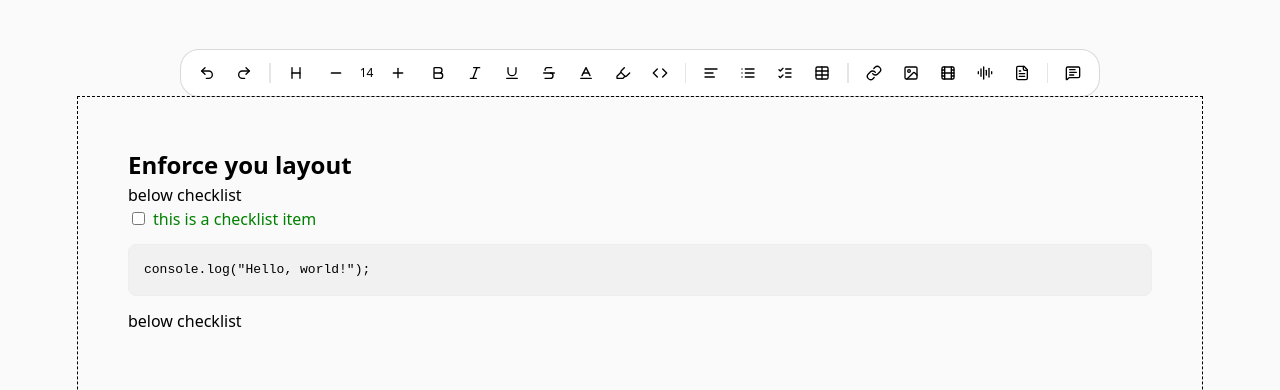
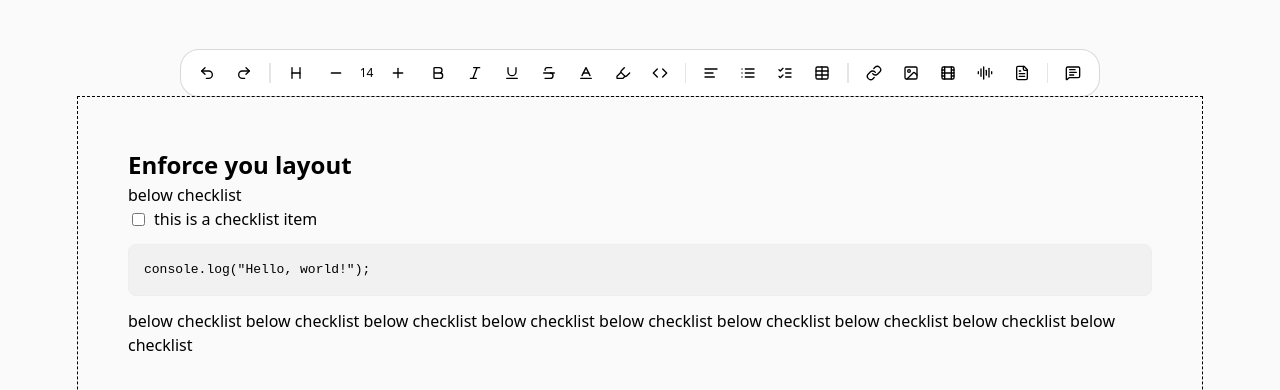
Before and after one commit to tyx2000/rich-map, a React (Vite) app: page / in a window 1280 px wide. Shown: the top 390 px of the page. Built offline with nearby package versions, Linux system fonts and the light colour scheme.

Commit message:
feat: comment

```diff
--- /dev/null
+++ b/src/components/slatejs/components/badgeElement.jsx
@@ -0,0 +1,11 @@
+import styles from './element.module.css';
+
+export default function BadgeElement(props) {
+  const { attributes, children } = props;
+
+  return (
+    <span contentEditable="false" {...attributes} className={styles.badgeEle}>
+      {children}
+    </span>
+  );
+}
--- a/src/components/slatejs/components/checklistItemElement.jsx
+++ b/src/components/slatejs/components/checklistItemElement.jsx
@@ -20,7 +20,10 @@ export default function ChecklistItemElement(props) {
         justifyContent: alignDirection,
       }}
     >
-      <span contentEditable={false} style={{ marginRight: 5 }}>
+      <span
+        contentEditable={false}
+        style={{ width: 26, display: 'flex', alignItems: 'center' }}
+      >
         <input
           type="checkbox"
           checked={checked}
@@ -38,7 +41,7 @@ export default function ChecklistItemElement(props) {
         contentEditable={!readonly}
         suppressContentEditableWarning
         style={{
-          color: checked ? 'red' : 'green',
+          color: checked ? 'red' : '#000',
           opacity: checked ? 0.6 : 1,
           textDecoration: checked ? 'line-through' : 'none',
           outline: 'none',
--- /dev/null
+++ b/src/components/slatejs/components/commentInput.jsx
@@ -0,0 +1,51 @@
+import { useEffect, useRef, useState } from 'react';
+import Portal from '../../portal';
+import styles from './element.module.css';
+
+export default function CommentInput({ showCommentInput, onOk }) {
+  const ref = useRef(null);
+  const [comment, setComment] = useState('');
+
+  useEffect(() => {
+    const el = ref.current;
+    if (!el) return;
+    if (showCommentInput) {
+      const domSelection = window.getSelection();
+      const domRange = domSelection.getRangeAt(0);
+      const offset = domRange.getBoundingClientRect();
+      el.style.opacity = '1';
+      el.style.top = `${offset.top + window.pageYOffset + el.offsetHeight}px`;
+      el.style.left = `${offset.left + window.pageXOffset - el.offsetWidth / 2 + offset.width / 2}px`;
+    } else {
+      el.style.opacity = '0';
+      el.style.top = '-10000px';
+      el.style.left = '-10000px';
+    }
+  }, [showCommentInput]);
+
+  return (
+    <Portal>
+      <div
+        ref={ref}
+        className={[styles.hoveringTool, styles.commentInput].join(' ')}
+        style={{}}
+      >
+        <input
+          type="text"
+          value={comment}
+          onChange={(e) => {
+            setComment(e.target.value);
+          }}
+        />
+        <button
+          onClick={() => {
+            onOk(comment);
+            setComment('');
+          }}
+        >
+          OK
+        </button>
+      </div>
+    </Portal>
+  );
+}
--- a/src/components/slatejs/components/index.jsx
+++ b/src/components/slatejs/components/index.jsx
@@ -5,11 +5,11 @@ import ImageElement from './imageElement';
 import EditableVoidElement from './editableVoidElement';
 import VideoElement from './videoElement';
 import ListElement from './listElement';
-import { useSelected } from 'slate-react';
 import { GripVertical } from 'lucide-react';
 import styles from './element.module.css';
 import Heading from './heading';
 import LinkElement from './linkElement';
+import BadgeElement from './badgeElement';
 
 // const Heading = ({ styleProps, showSelectedHeadings = false, ...props }) => {
 //   const selected = showSelectedHeadings ? useSelected() : false;
@@ -54,6 +54,8 @@ export default function SlateElement(props) {
         return <ListElement {...props} />;
       case 'link':
         return <LinkElement {...props} />;
+      case 'badge':
+        return <BadgeElement {...props} />;
       case 'table':
         return (
           <table
--- a/src/components/slatejs/components/leafElement.jsx
+++ b/src/components/slatejs/components/leafElement.jsx
@@ -29,15 +29,17 @@ export default function LeafElement({ attributes, children, leaf }) {
     children = <h5>{children}</h5>;
   }
 
+  const style = {
+    color: leaf.color || (leaf.attachComment ? '#C10007' : '') || '',
+    backgroundColor:
+      leaf.highlight || (leaf.attachComment ? '#FFE2E2' : '') || '',
+  };
+
   return (
     <span
       {...attributes}
       {...(leaf.highlight && { 'data-cy': 'search-highlight' })}
-      style={{
-        backgroundColor: leaf.highlight || '',
-        color: leaf.color || '',
-      }}
-      // style={{backgroundColor: leaf.highlight && '#ffeeba'}}
+      style={style}
     >
       {children}
     </span>
--- a/src/components/slatejs/components/linkElement.jsx
+++ b/src/components/slatejs/components/linkElement.jsx
@@ -1,20 +1,17 @@
+import styles from './element.module.css';
+
 export default function LinkElement(props) {
   console.log(props);
+  const { attributes, element, children } = props;
+  const { url } = element;
   return (
-    <a
-      href="google.com"
-      {...props.attributes}
-      style={{
-        color: 'purple',
-        fontSize: 14,
-        backgroundColor: '#f1f1f1',
-        padding: '3px 5px',
-        borderRadius: 2,
-        textDecoration: 'underline',
-        cursor: 'pointer',
-      }}
+    <span
+      title={url || ''}
+      {...attributes}
+      className={styles.linkWrapper}
+      // onClick={() => url && window.open(url)}
     >
-      click to google
-    </a>
+      {children}
+    </span>
   );
 }
--- a/src/components/slatejs/slatejs.jsx
+++ b/src/components/slatejs/slatejs.jsx
@@ -16,6 +16,7 @@ import Toolbar from '../toolbar/toolbar.jsx';
 import { serialize, deserialize } from '../../../utils/helper.js';
 import SlateElement from './components/index.jsx';
 import HoveringToolbar from './components/hoveringToolbar.jsx';
+import CommentInput from './components/commentInput.jsx';
 import { withHistory } from 'slate-history';
 import withCustomerElement from '../../../utils/withCustomerElement.js';
 import styles from './slatejs.module.css';
@@ -36,7 +37,18 @@ const defaultValue = [
     type: 'code',
     children: [{ text: 'console.log("Hello, world!");' }],
   },
-  { type: 'paragraph', children: [{ text: 'below checklist' }] },
+  {
+    type: 'paragraph',
+    children: [
+      {
+        text: 'below checklist below checklist below checklist below checklist below checklist below checklist below checklist below checklist below checklist',
+      },
+    ],
+  },
+  // {
+  //   type: 'badge',
+  //   children: [{ text: 'block badge' }],
+  // },
   // {
   //   type: 'image',
   //   url: 'https://i.imgur.com/VZewSe2.jpeg',
@@ -405,6 +417,19 @@ export default function Slatejs({ sharedType, provider }) {
 
   const restoreSelection = () => {};
 
+  const [showCommentInput, setShowCommentInput] = useState(false);
+  const commentClickHandler = () => {
+    slateCommand.wrapNodeWithComment(editor);
+    setShowCommentInput(true);
+  };
+  const onComment = (val) => {
+    console.log({ val });
+    setShowCommentInput(false);
+    // todo 评论与对应的selection怎么存
+    // todo selection内容变动与评论同步变化
+    // todo selection被删除同步删除对应的评论
+  };
+
   return (
     <Fragment>
       {/* <PerformanceControls
@@ -432,8 +457,12 @@ export default function Slatejs({ sharedType, provider }) {
             }
           }}
         >
-          <Toolbar />
-          <HoveringToolbar />
+          <Toolbar commentClickHandler={commentClickHandler} />
+          <HoveringToolbar
+            showCommentInput={showCommentInput}
+            commentClickHandler={commentClickHandler}
+          />
+          <CommentInput onOk={onComment} showCommentInput={showCommentInput} />
           {/* <div className={styles.editableWrapper} contentEditable={false}> */}
           <Editable
             className={styles.editable}
--- a/utils/slateCommand.js
+++ b/utils/slateCommand.js
@@ -2,43 +2,12 @@ import { Editor, Element, Range, Transforms } from 'slate';
 import { HistoryEditor } from 'slate-history';
 
 const slateCommand = {
-  isLinkActive(editor) {
-    const [link] = Editor.nodes(editor, {
-      match: (n) =>
-        !Editor.isEditor(n) && Element.isElement(n) && n.type === 'link',
-    });
-    return !!link;
-  },
   isButtonActive(editor) {
     const [button] = Editor.nodes(editor, {
       match: (n) =>
         !Editor.isEditor(n) && Element.isElement(n) && n.type === 'button',
     });
     return !!button;
-  },
-  wrapLink(editor, url) {
-    if (this.isLinkActive(editor)) {
-      this.unwrapLink(editor);
-    }
-    const { selection } = editor;
-    const isCollapsed = selection && Range.isCollapsed(selection);
-    const link = {
-      type: 'link',
-      url,
-      children: isCollapsed ? [{ text: url }] : [],
-    };
-    if (isCollapsed) {
-      Transforms.insertNodes(editor, link);
-    } else {
-      Transforms.wrapNodes(editor, link, { split: true });
-      Transforms.collapse(editor, { edge: 'end' });
-    }
-  },
-  unwrapLink(editor) {
-    Transforms.unwrapNodes(editor, {
-      match: (n) =>
-        !Editor.isEditor(n) && Element.isElement(n) && n.type === 'link',
-    });
   },
   wrapButton(editor) {
     if (this.isButtonActive(editor)) {
@@ -62,11 +31,6 @@ const slateCommand = {
       match: (n) =>
         !Editor.isEditor(n) && Element.isElement(n) && n.type === 'button',
     });
-  },
-  insertLink(editor, url) {
-    if (editor.selection) {
-      this.wrapLink(editor, url);
-    }
   },
   insertButton(editor) {
     if (editor.selection) {
@@ -220,6 +184,44 @@ const slateCommand = {
       return;
     }
   },
+  // 为选区添加或移除 链接
+  toggleLink(editor, url) {
+    if (!editor.selection) return;
+    const [node] = Editor.nodes(editor, {
+      match: (n) =>
+        !Editor.isEditor(n) && Element.isElement(n) && n.type === 'link',
+    });
+    if (node) {
+      Transforms.unwrapNodes(editor, {
+        match: (n) =>
+          !Editor.isEditor(n) && Element.isElement(n) && n.type === 'link',
+      });
+    } else {
+      const isCollapsed = Range.isCollapsed(editor.selection);
+      const link = {
+        type: 'link',
+        url,
+        children: isCollapsed ? [{ text: url }] : [],
+      };
+      if (isCollapsed) {
+        Transforms.insertNodes(editor, link);
+      } else {
+        Transforms.wrapNodes(editor, link, { split: true });
+        Transforms.collapse(editor, { edge: 'end' });
+      }
+    }
+  },
+  wrapNodeWithComment(editor) {
+    if (!editor.selection || Range.isCollapsed(editor.selection)) return;
+    const marks = Editor.marks(editor);
+    console.log({ marks });
+    const isAttachComment = marks['attachComment'];
+    if (isAttachComment) {
+      Editor.removeMark(editor, 'attachComment');
+    } else {
+      Editor.addMark(editor, 'attachComment', true);
+    }
+  },
 };
 
 export default slateCommand;
--- a/utils/withCustomerElement.js
+++ b/utils/withCustomerElement.js
@@ -1,5 +1,7 @@
 import { Editor, Element, Point, Range, Transforms } from 'slate';
 import { insertImage, isImageUrl } from './helper';
+import isUrl from 'is-url';
+import slateCommand from './slateCommand';
 
 export default function withCustomerElement(editor) {
   const {
@@ -9,7 +11,42 @@ export default function withCustomerElement(editor) {
     isVoid,
     normalizeNode,
     insertBreak,
+    insertText,
+    isInline,
+    isElementReadOnly,
+    isSelectable,
   } = editor;
+
+  editor.isInline = (element) => {
+    return (
+      ['link', 'button', 'badge'].includes(element.type) || isInline(element)
+    );
+  };
+
+  editor.isElementReadOnly = (element) => {
+    return element.type === 'badge' || isElementReadOnly(element);
+  };
+
+  editor.isSelectable = (element) => {
+    return element.type !== 'badge' && isSelectable(element);
+  };
+
+  editor.insertText = (text) => {
+    if (text && isUrl(text)) {
+      slateCommand.wrapLink(editor, text);
+    } else {
+      insertText(text);
+    }
+  };
+
+  editor.insertData = (data) => {
+    const text = data.getData('text/plain');
+    if (text && isUrl(text)) {
+      slateCommand.wrapLink(editor, text);
+    } else {
+      insertData(data);
+    }
+  };
 
   editor.isVoid = (element) => {
     return ['image', 'editableVoid', 'video'].includes(element.type)
```
Also changed, not shown: src/components/slatejs/components/element.module.css (+59 -0 lines), src/components/slatejs/components/hoveringToolbar.jsx (+10 -15 lines), src/components/toolbar/toolbar.jsx (+4 -3 lines).
